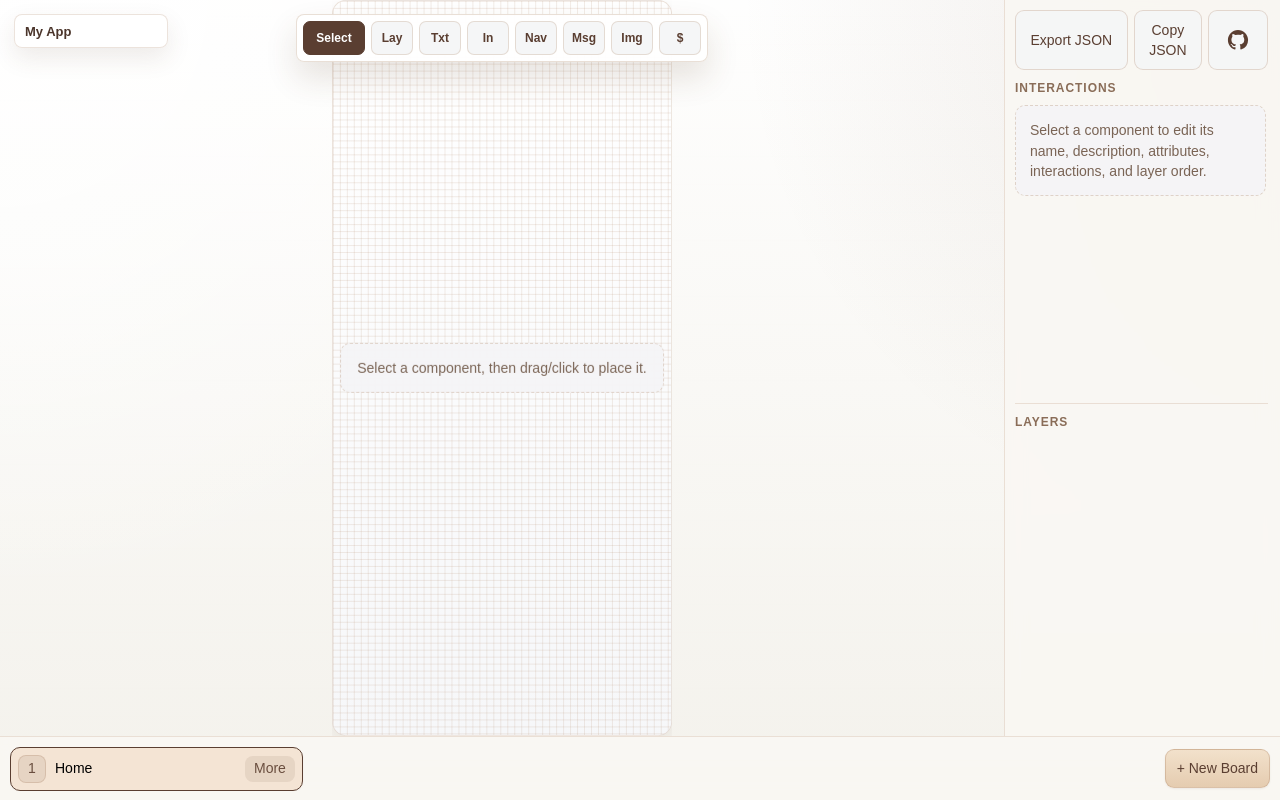
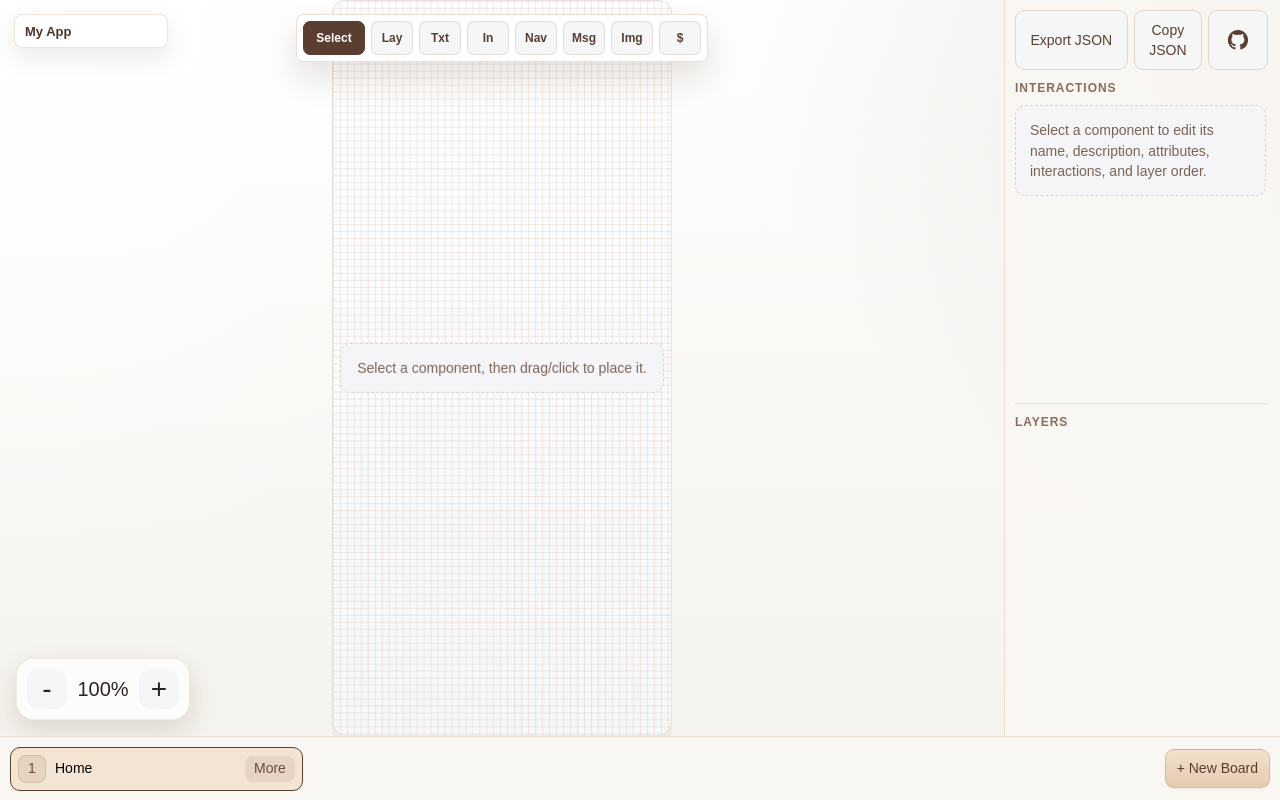
Before and after one commit to kaelem1/wireframe-for-llm, a React (Vite) app: page / in a window 1280 px wide. Both pictures are taken after a click on the button "Create Project". Built offline with nearby package versions, Linux system fonts and the light colour scheme.

Commit message:
feat: add canvas zoom controls

```diff
--- a/src/components/BoardCanvas.tsx
+++ b/src/components/BoardCanvas.tsx
@@ -8,7 +8,8 @@
 6. 待放置期间屏蔽其他图层的选中与拖拽入口，并将新建图层切到无圆点的锁定高亮
 7. 画板按 contain 比例完整显示，stage 收缩到缩放后画板尺寸
 8. 空画布提示用反向缩放保持屏幕尺寸固定
-9. 更新后检查所属 `.folder.md`
+9. 左下角手动缩放控件以 100% 为默认倍率，叠加 contain 比例缩放整块画布
+10. 更新后检查所属 `.folder.md`
 */
 
 import { useEffect, useMemo, useRef, useState, type PointerEvent as ReactPointerEvent } from 'react'
@@ -359,6 +360,7 @@ export function BoardCanvas() {
   const duplicateComponents = useAppStore((state) => state.duplicateComponents)
 
   const [fitScale, setFitScale] = useState(1)
+  const [zoomPercent, setZoomPercent] = useState(100)
   const [guides, setGuides] = useState<Guide[]>([])
   const [contextMenu, setContextMenu] = useState<ContextMenuState>(null)
   const [placementDraft, setPlacementDraft] = useState<PlacementDraft | null>(null)
@@ -624,10 +626,10 @@ export function BoardCanvas() {
     return null
   }
 
-  const scale = fitScale
+  const scale = fitScale * (zoomPercent / 100)
   const emptyStateScale = scale === 0 ? 1 : 1 / scale
-  const scaledBoardWidth = project.boardSize.width * scale
-  const scaledBoardHeight = project.boardSize.height * scale
+  const scaledBoardWidth = Math.round(project.boardSize.width * scale * 1000) / 1000
+  const scaledBoardHeight = Math.round(project.boardSize.height * scale * 1000) / 1000
 
   const startPlacement = (event: ReactPointerEvent<HTMLDivElement>) => {
     if (event.button !== 0 || !pendingComponentType) {
@@ -942,6 +944,30 @@ export function BoardCanvas() {
           ) : null}
         </div>
       ) : null}
+
+      <div className="canvas-zoom" aria-label={t(locale, 'currentCanvasZoom')}>
+        <button
+          type="button"
+          className="canvas-zoom__button"
+          aria-label={t(locale, 'zoomOutCanvas')}
+          disabled={zoomPercent <= 10}
+          onClick={() => setZoomPercent((current) => Math.max(10, current - 10))}
+        >
+          -
+        </button>
+        <span className="canvas-zoom__value" aria-live="polite">
+          {zoomPercent}%
+        </span>
+        <button
+          type="button"
+          className="canvas-zoom__button"
+          aria-label={t(locale, 'zoomInCanvas')}
+          disabled={zoomPercent >= 200}
+          onClick={() => setZoomPercent((current) => Math.min(200, current + 10))}
+        >
+          +
+        </button>
+      </div>
     </div>
   )
 }
--- a/src/index.css
+++ b/src/index.css
@@ -12,7 +12,8 @@
 10. workspace center 不保留外层 padding，canvas stage 收缩到 contain 后画板尺寸且无外壳视觉
 11. canvas empty state 反向缩放，保持屏幕尺寸固定
 12. 组件工具栏不占布局宽度，Select 入口和七类入口用紧凑文字/数字感按钮呈现
-13. 更新后检查所属 `.folder.md`
+13. 画布左下角提供 100% 默认手动缩放控件
+14. 更新后检查所属 `.folder.md`
 */
 
 :root {
@@ -381,6 +382,7 @@ body {
 }
 
 .canvas-shell {
+  position: relative;
   display: flex;
   height: 100%;
   width: 100%;
@@ -405,6 +407,52 @@ body {
   background: transparent;
   padding: 0;
   box-shadow: none;
+}
+
+.canvas-zoom {
+  position: absolute;
+  left: 16px;
+  bottom: 16px;
+  z-index: 20;
+  display: flex;
+  align-items: center;
+  gap: 8px;
+  padding: 10px;
+  border: 1px solid rgba(183, 148, 119, 0.18);
+  border-radius: 18px;
+  background: rgba(255, 255, 255, 0.72);
+  box-shadow: 0 10px 26px rgba(92, 61, 38, 0.16);
+  backdrop-filter: blur(16px);
+}
+
+.canvas-zoom__button {
+  display: grid;
+  width: 40px;
+  height: 40px;
+  place-items: center;
+  border-radius: 12px;
+  background: rgba(244, 245, 247, 0.94);
+  color: #2b2521;
+  font-size: 28px;
+  font-weight: 300;
+  line-height: 1;
+}
+
+.canvas-zoom__button:hover:not(:disabled) {
+  background: #f4e4d4;
+}
+
+.canvas-zoom__button:disabled {
+  color: rgba(43, 37, 33, 0.28);
+  cursor: not-allowed;
+}
+
+.canvas-zoom__value {
+  min-width: 56px;
+  color: #2b2521;
+  text-align: center;
+  font-size: 20px;
+  line-height: 1;
 }
 
 .canvas-stage__viewport {
--- a/src/utils/i18n.ts
+++ b/src/utils/i18n.ts
@@ -2,7 +2,7 @@
 [PROTOCOL]:
 1. 逻辑变更后更新此 Header
 2. 当前集中管理应用双语词典、浏览器语言检测与少量文案派生
-3. 当前补入七类组件中文标签、组件描述、属性切换、弹窗描述、原位预览、placement/copy/export toast 与导出 JSON 备注文案
+3. 当前补入七类组件中文标签、组件描述、属性切换、弹窗描述、原位预览、画布缩放、placement/copy/export toast 与导出 JSON 备注文案
 4. 更新后检查所属 `.folder.md`
 */
 
@@ -65,6 +65,9 @@ const messages = {
     duplicate: 'Duplicate',
     delete: 'Delete',
     exitPlacement: '退出放置',
+    zoomOutCanvas: 'Zoom out canvas',
+    zoomInCanvas: 'Zoom in canvas',
+    currentCanvasZoom: 'Current canvas zoom',
     resizeComponent: 'Resize component {handle}',
     moreForBoard: 'More actions for {name}',
     more: 'More',
@@ -146,6 +149,9 @@ const messages = {
     duplicate: '复制',
     delete: '删除',
     exitPlacement: '退出放置',
+    zoomOutCanvas: '缩小画板',
+    zoomInCanvas: '放大画板',
+    currentCanvasZoom: '当前画板缩放',
     resizeComponent: '调整组件大小 {handle}',
     moreForBoard: '{name} 更多操作',
     more: '更多',
```
Also changed, not shown: .ai/current.md, .ai/decisions.md, src/.folder.md, src/components/.folder.md, src/utils/.folder.md, 1 other file (tests, documents, lock files or other folders).
